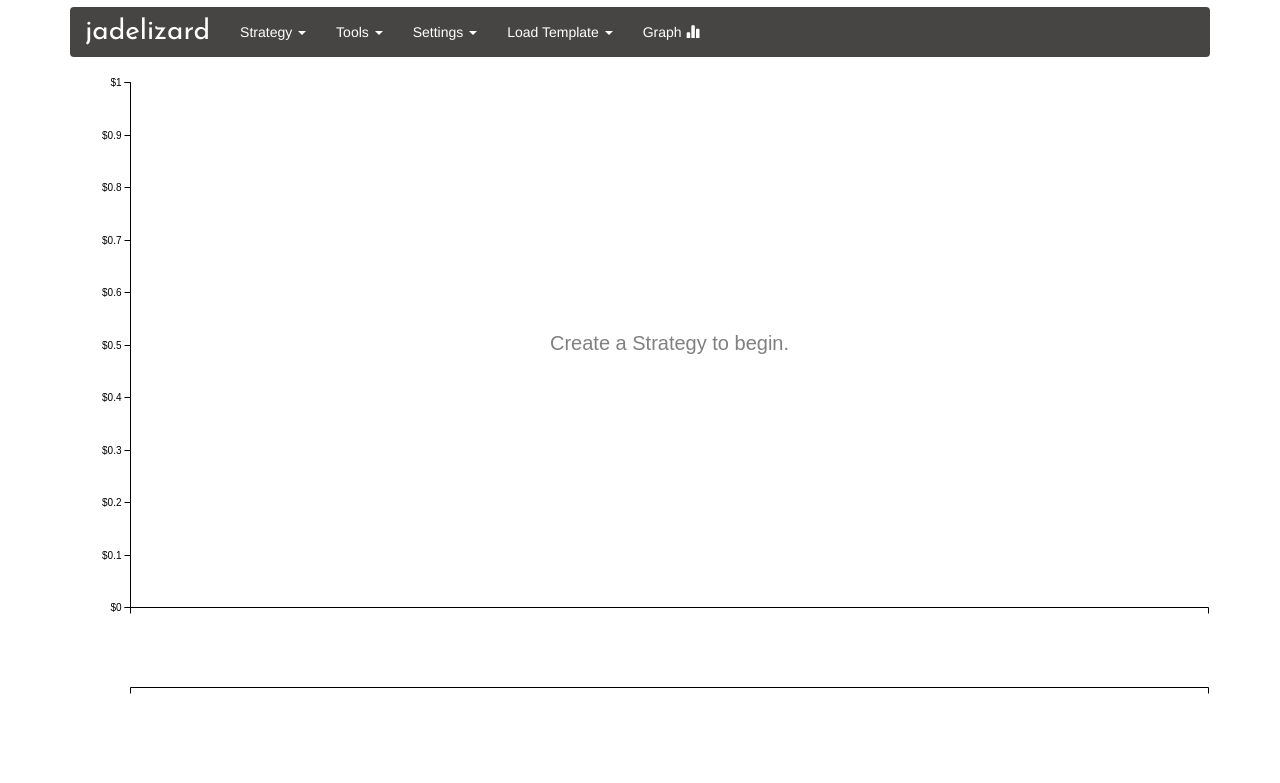
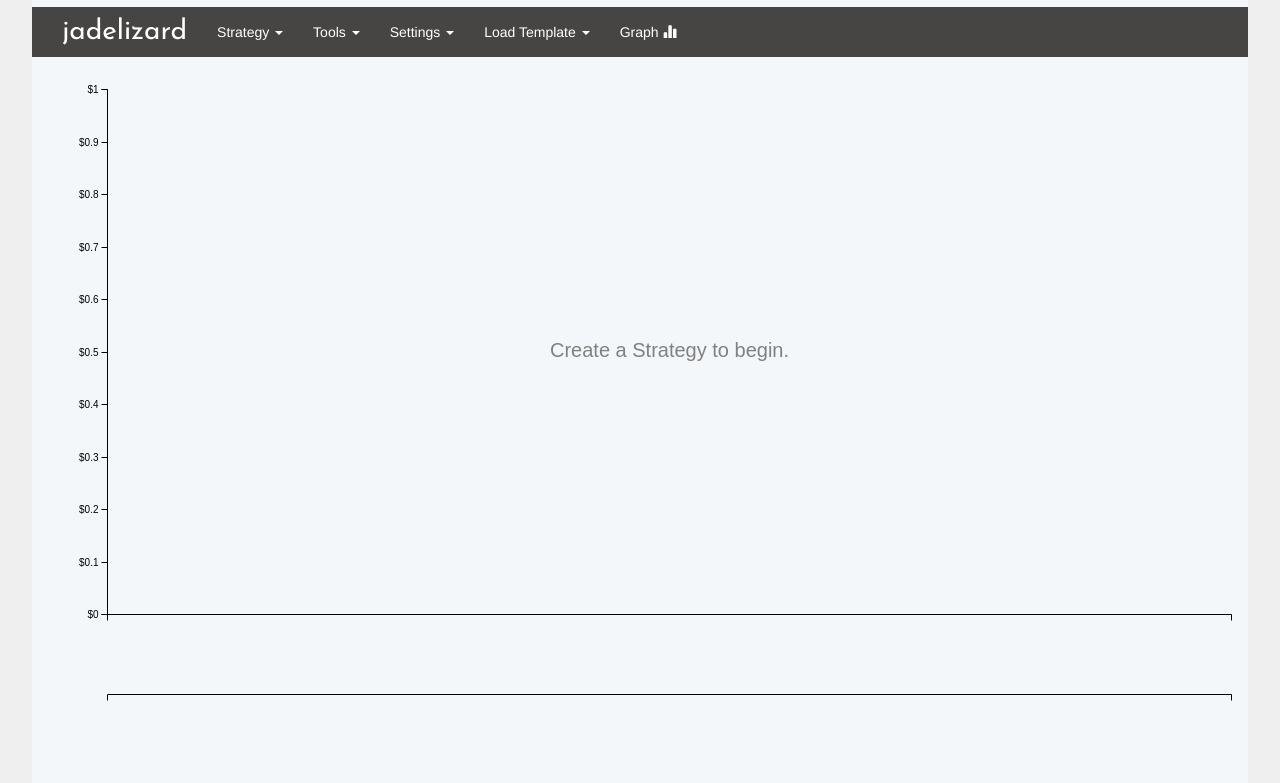
Before and after one commit to IanMadlenya/jadelizard, a Django app: template options/templates/options/base.html in a window 1280 px wide. Shown: the top 783 px of the page. Run offline with Django 3.2, Linux system fonts and the light colour scheme; the template is opened without the code that fills it, so the values that code supplies are empty; some libraries are stand-ins or nearby versions.

Commit message:
updated display settings

```diff
--- a/options/static/options/css/settings.css
+++ b/options/static/options/css/settings.css
@@ -1,3 +1,36 @@
+body {
+	background-color: #efefef;
+}
+
+.container {
+	background-color: #f4f7f9;
+	position: absolute;
+	width: 95%;
+	height: 98%;
+	margin-left: auto;
+	margin-right: auto;
+	left: 0;
+	right: 0;
+}
+
+#navbar_div {
+	position: absolute;
+	width: 100%;
+	margin-left: auto;
+	margin-right: auto;
+	left: 0;
+	right: 0;
+}
+
+.navbar-height {
+	height: 4em!important;
+}
+
+.graph-container {
+	position: relative;
+	top: 6em;
+}
+
 .btn {
 	background-color: #477bc3!important;
 	border: none!important;
@@ -20,3 +53,7 @@
 .c3-axis-y-label {
 	visibility: hidden;
 }
+
+.c3-area {
+	opacity:0.33!important;
+}
--- a/options/static/options/js/main.js
+++ b/options/static/options/js/main.js
@@ -143,7 +143,7 @@ var showInputErrors = function(arr, loc){
 
 // on successful completion for non-closing forms
 var showInputSuccess = function(selector){
-	$(selector).css('border', '0.05em solid #32cd32')
+	$(selector).css('border', '0.05em solid #00a86b')
 	setTimeout(function(){($(selector).removeAttr('style'))}, 800);
 }
 
--- a/options/templates/options/_nav.html
+++ b/options/templates/options/_nav.html
@@ -1,7 +1,7 @@
 {% verbatim %}
 	<script id="_nav" type="mustache/template">
 
-		<nav class="navbar">
+		<nav class="navbar-inner">
 			<div class="container-fluid">
 				<div class="navbar-header">
 
--- a/options/templates/options/base.html
+++ b/options/templates/options/base.html
@@ -25,10 +25,10 @@
 
 		<div class="container">
 
-			<div id="navbar_div">
+			<div id="navbar_div" class="navbar navbar-static-top">
 			</div>
 
-			<div class="row">
+			<div class="row graph-container">
 				<div class="col-sm-12">
 					<div id="d3_chart"></div>
 				</div>
```
